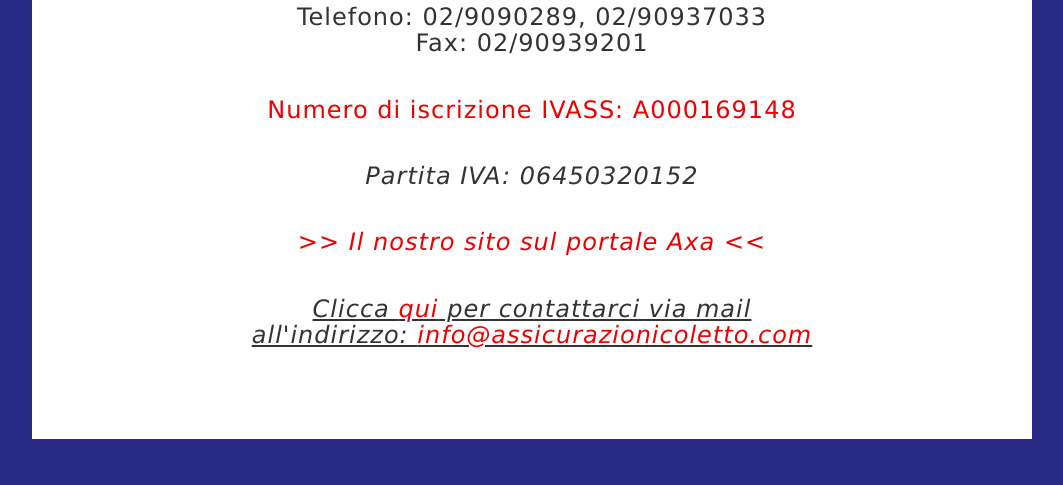
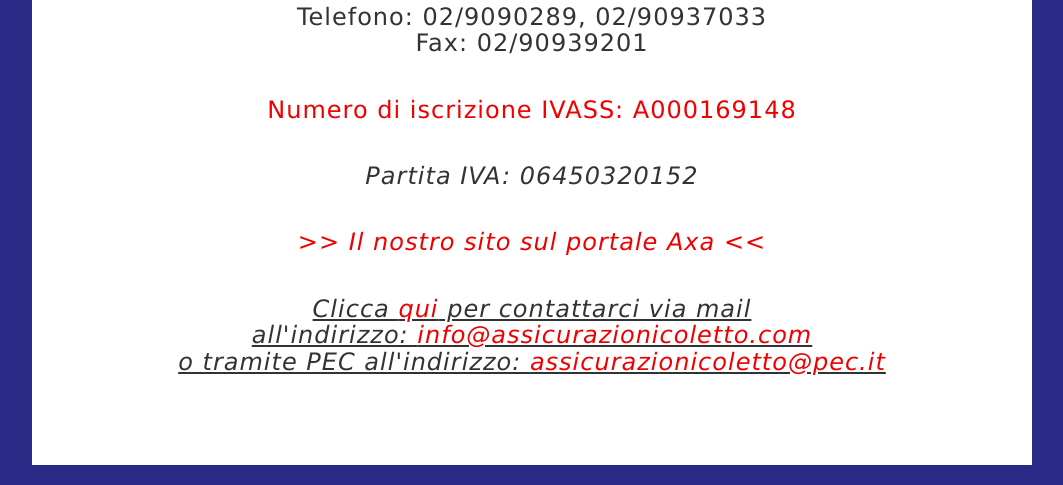
Before and after one commit to stefanocoletto/assicurazionicoletto.github.io, a plain HTML site: page index.html in a window 1280 px wide. Shown: the part 926-1411 px from the top of the page, without its empty margins (108-1171 px from the left). Before the commit the page ends 1385 px from the top, so only its background shows below. Drawn offline with Linux system fonts and the light colour scheme; some packages are replaced by stand-ins of ours.

Commit message:
Update index.html

```diff
--- a/index.html
+++ b/index.html
@@ -81,6 +81,18 @@ document.write(part3 + '</a>');
 </script>
 </p3>
 
+<br>
+
+<p3>o tramite PEC all'indirizzo: <script language="javascript"><!--
+var part1 = "assicurazionicoletto";
+var part2 = "pec.it";
+var part3 = "assicurazionicoletto@pec.it";
+document.write('<a href="mai' + 'lto:' + part1 + '@' + part2 + '">');
+document.write(part3 + '</a>');
+// -->
+</script>
+</p3>
+
 </body>
 
 </html>
```
